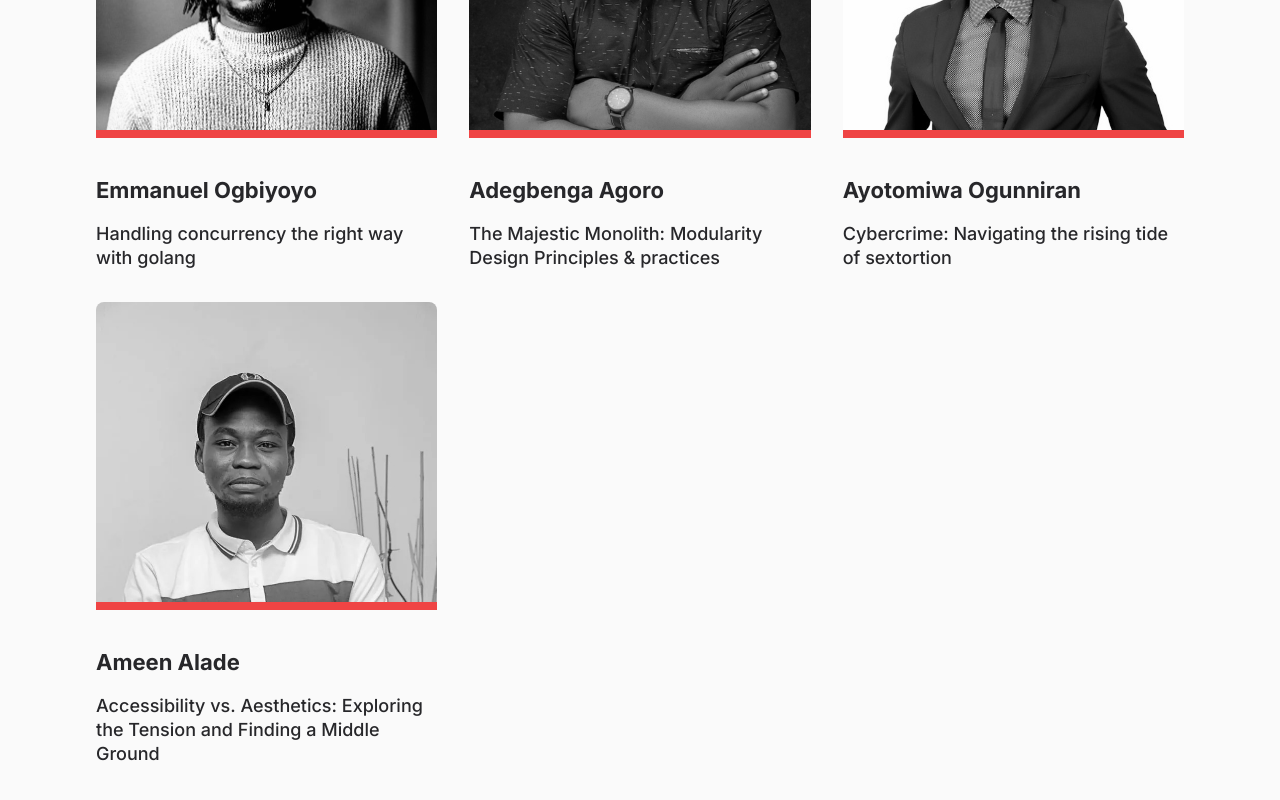
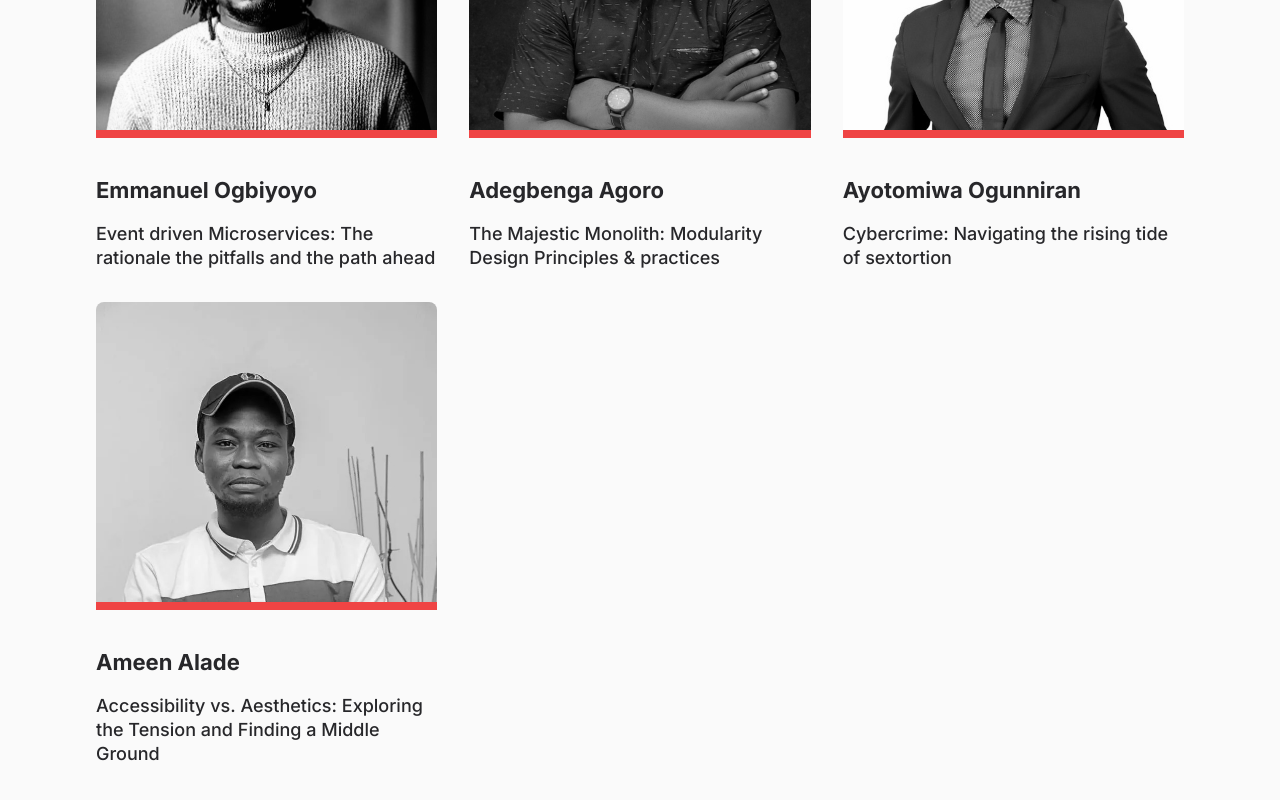
Before and after one commit to oluwatunmiisheii/techspark-stoke, a Next.js app: page / in a window 1280 px wide. Shown: the part 2396-3196 px from the top of the page. Built offline with nearby package versions, Linux system fonts and the light colour scheme.

Commit message:
chore: update speaker title

```diff
--- a/src/app/(root)/_components/speakers/speakers.tsx
+++ b/src/app/(root)/_components/speakers/speakers.tsx
@@ -4,7 +4,7 @@ import Image from 'next/image'
 const speakers = [
   {
     name: 'Emmanuel Ogbiyoyo',
-    topic: 'Handling concurrency the right way with golang',
+    topic: 'Event driven Microservices: The rationale the pitfalls and the path ahead',
     image: '/images/hosts/emmanuel.JPG',
   },
   {
```
